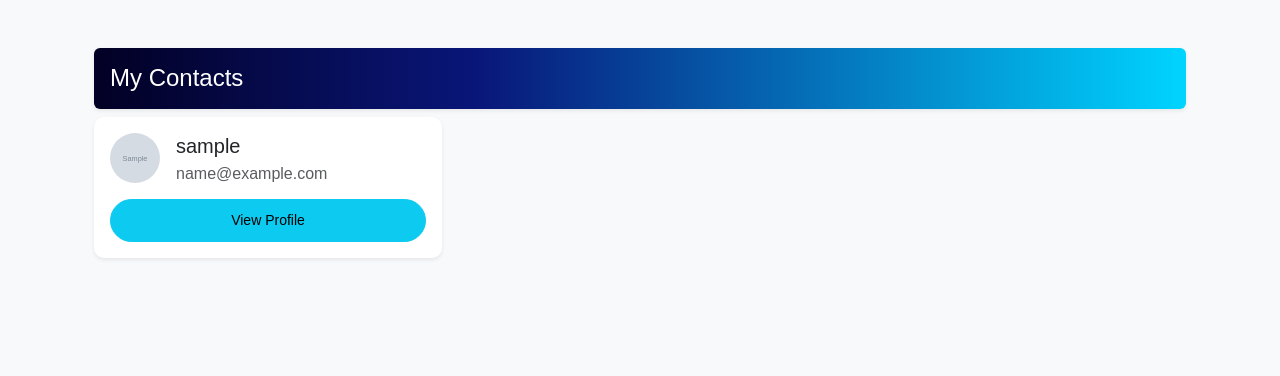
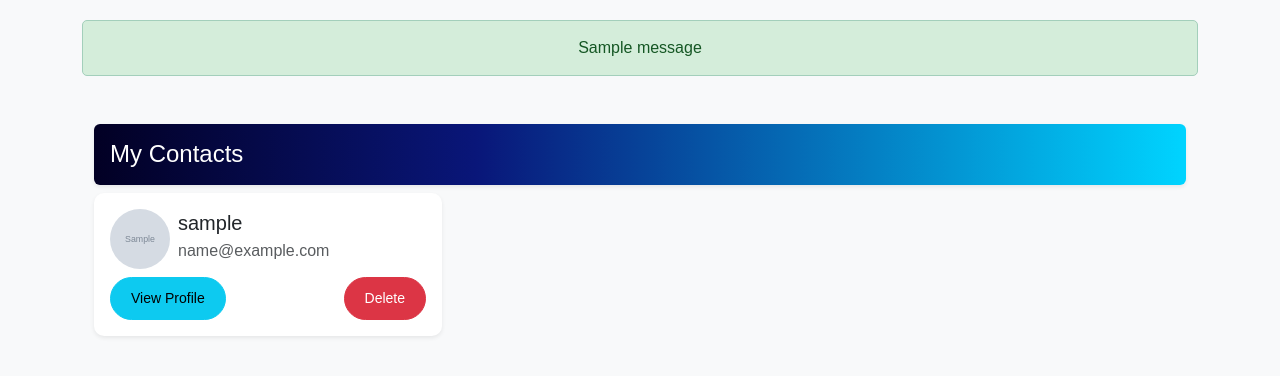
Before and after one commit to AmeriK88/Red-social-Django-XLang, a Django app: page /contacts/contacts/ in a window 1280 px wide. Shown: the part 69-445 px from the top of the page. Run offline with Django 5.2, Linux system fonts and the light colour scheme; a user stored in the database is signed in; tables that the repository leaves empty hold one stand-in row (values such as "Sample post"); grey boxes marked "Sample" are stand-in pictures; one stand-in notice (Sample message) is shown; some libraries are stand-ins or nearby versions.

Commit message:
Eliminación contactos + mensajes interfaz

```diff
--- a/contacts/templates/contacts/contacts_list.html
+++ b/contacts/templates/contacts/contacts_list.html
@@ -2,7 +2,7 @@
 
 {% block title %}My Contacts{% endblock %}
 
-    {% block content %}
+{% block content %}
 <div class="container mt-5">
     <h2 class="card-title p-3 bg-custom text-white rounded shadow-sm">My Contacts</h2>
 
@@ -13,7 +13,7 @@
                     <div class="card mb-3 shadow-sm">
                         <div class="card-body d-flex flex-wrap align-items-center">
                             <!-- Imagen de perfil del contacto -->
-                            <img src="{{ contact.profile_picture.url }}" alt="{{ contact.username }}" class="rounded-circle me-3 mb-2" style="width: 50px; height: 50px;">
+                            <img src="{{ contact.profile_picture.url }}" alt="{{ contact.username }}" class="miniature-profile-picture me-2">
 
                             <!-- Información del contacto -->
                             <div class="flex-grow-1">
@@ -21,11 +21,17 @@
                                 <p class="text-muted mb-1">{{ contact.email }}</p>
                             </div>
 
-                            <!-- Botón de acción -->
-                            <div class="w-100 mt-2">
-                                <a href="{% url 'profile' contact.username %}" class="btn btn-info btn-sm w-100">
+                            <!-- Botones de acción -->
+                            <div class="w-100 mt-2 d-flex justify-content-between">
+                                <a href="{% url 'profile' contact.username %}" class="btn btn-info btn-sm w-45">
                                     <i class="fas fa-user"></i> View Profile
                                 </a>
+                                <form method="post" action="{% url 'remove_contact' contact.id %}">
+                                    {% csrf_token %}
+                                    <button type="submit" class="btn btn-danger btn-sm w-45">
+                                        <i class="fas fa-user-times"></i> Delete
+                                    </button>
+                                </form>
                             </div>
                         </div>
                     </div>
--- a/contacts/urls.py
+++ b/contacts/urls.py
@@ -9,4 +9,5 @@ urlpatterns = [
     path('accept_request/<int:request_id>/', accept_friend_request, name='accept_friend_request'),
     path('contacts/', views.contacts_list, name='contacts_list'),
     path('reject_friend_request/<int:request_id>/', views.reject_friend_request, name='reject_friend_request'),
+    path('remove_contact/<int:contact_id>/', views.remove_contact, name='remove_contact'),
 ]
--- a/contacts/views.py
+++ b/contacts/views.py
@@ -5,6 +5,9 @@ from .models import FriendshipRequest
 from .forms import UserSearchForm
 from django.contrib.auth import get_user_model
 from django.db.models import Q
+from django.contrib import messages
+
+
 
 @login_required
 def search_users(request):
@@ -38,6 +41,7 @@ def accept_friend_request(request, request_id):
 
 @login_required
 def contacts_list(request):
+    user_contacts = request.user.friends.all()
     # Obtener los contactos aceptados del usuario
     contacts = FriendshipRequest.objects.filter(
         (Q(from_user=request.user) | Q(to_user=request.user)),
@@ -58,8 +62,28 @@ def contacts_list(request):
 def reject_friend_request(request, request_id):
     friend_request = get_object_or_404(FriendshipRequest, id=request_id)
 
-    # Asegúrate de que solo la persona a la que se le envió la solicitud pueda rechazarla
+    # Asegurar que la persona que se envió solicitud pueda rechazarla
     if friend_request.to_user == request.user:
         friend_request.delete()
 
     return redirect('profile', username=request.user.username)
+
+@login_required
+def remove_contact(request, contact_id):
+    contact = get_object_or_404(get_user_model(), id=contact_id)
+
+    if contact in request.user.friends.all():
+        # Eliminar el contacto de la lista de amigos
+        request.user.friends.remove(contact)
+        contact.friends.remove(request.user)
+
+        # Eliminar cualquier solicitud de amistad pendiente
+        FriendshipRequest.objects.filter(
+            (Q(from_user=request.user, to_user=contact) | Q(from_user=contact, to_user=request.user))
+        ).delete()
+
+        messages.success(request, f"{contact.username} has been removed from your contacts.")
+    else:
+        messages.error(request, f"{contact.username} is not in your contacts.")
+
+    return redirect('contacts_list')
--- a/users/apps.py
+++ b/users/apps.py
@@ -1,5 +1,4 @@
 from django.apps import AppConfig
-
 
 class UsersConfig(AppConfig):
     default_auto_field = 'django.db.models.BigAutoField'
--- a/users/templates/users/base.html
+++ b/users/templates/users/base.html
@@ -68,6 +68,15 @@
         </div>
     </nav>
 
+    {% if messages %}
+    <div class="container mt-3">
+        {% for message in messages %}
+            <div class="alert text-center {% if message.tags %}alert-{{ message.tags }}{% else %}alert-info{% endif %}" role="alert">
+                {{ message }}
+            </div>
+        {% endfor %}
+    </div>
+    {% endif %}
 
     <div class="container mt-4">
         {% block content %}
--- a/users/templates/users/profile.html
+++ b/users/templates/users/profile.html
@@ -86,7 +86,7 @@
                 <div class="card-body">
                     <!-- Foto de perfil + nombre del usuario -->
                     <div class="d-flex align-items-center mb-3">
-                        <img src="{{ post.user.profile_picture.url }}" alt="{{ post.user.username }}" class="miniature-profile-picture  me-2" style="width: 50px; height: 50px;">
+                        <img src="{{ post.user.profile_picture.url }}" alt="{{ post.user.username }}" class="miniature-profile-picture me-2" >
                         <div>
                             <h6 class="mb-0">{{ post.user.username }}</h6>
                             <small class="text-muted">Posted on {{ post.created_at }}</small>
```
Also changed, not shown: contacts/templates/contacts/search.html (+1 -7 lines), users/templates/users/home.html (+4 -5 lines), users/views.py (+1 -13 lines), contacts/templates/contacts/reject_friend_request.html (deleted).
